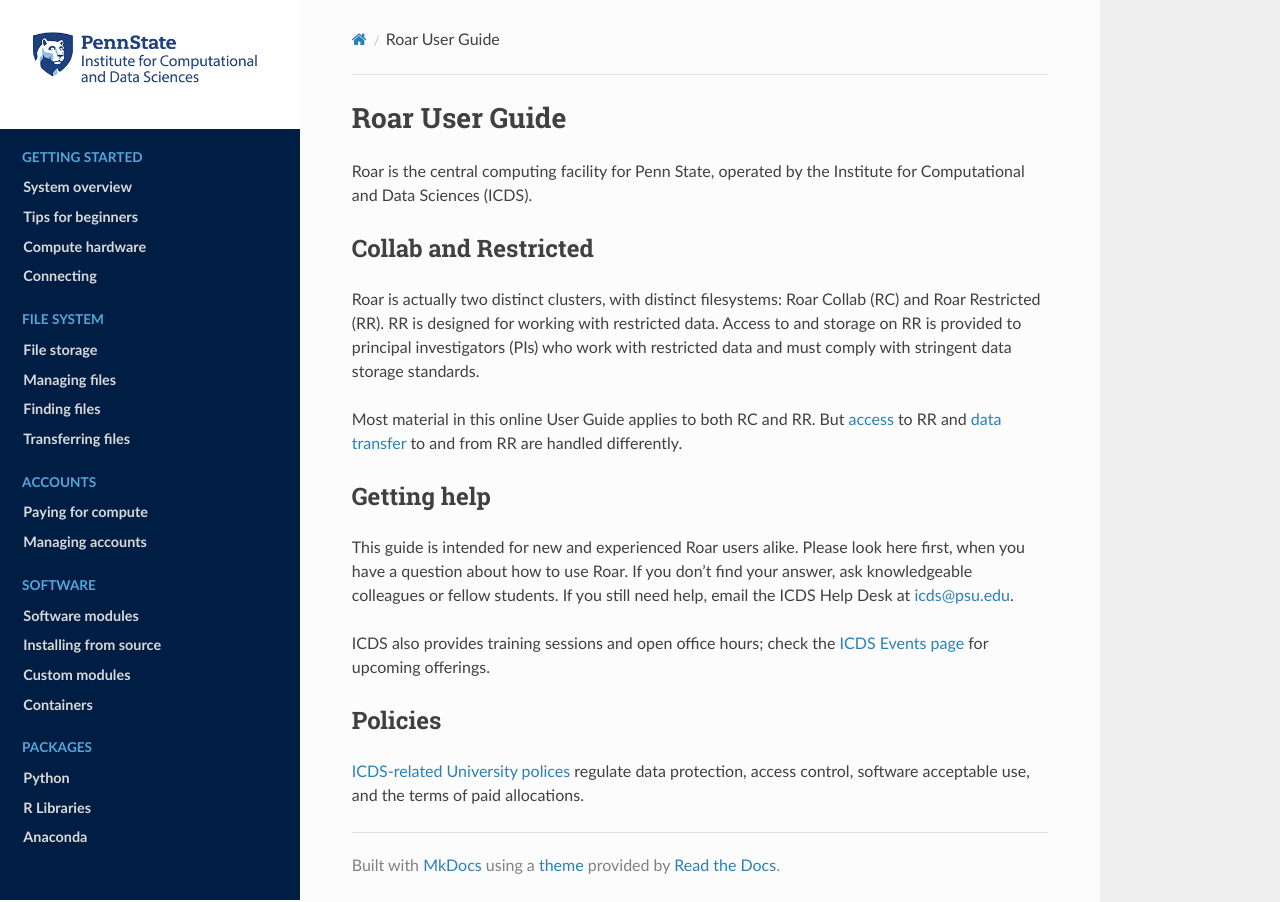
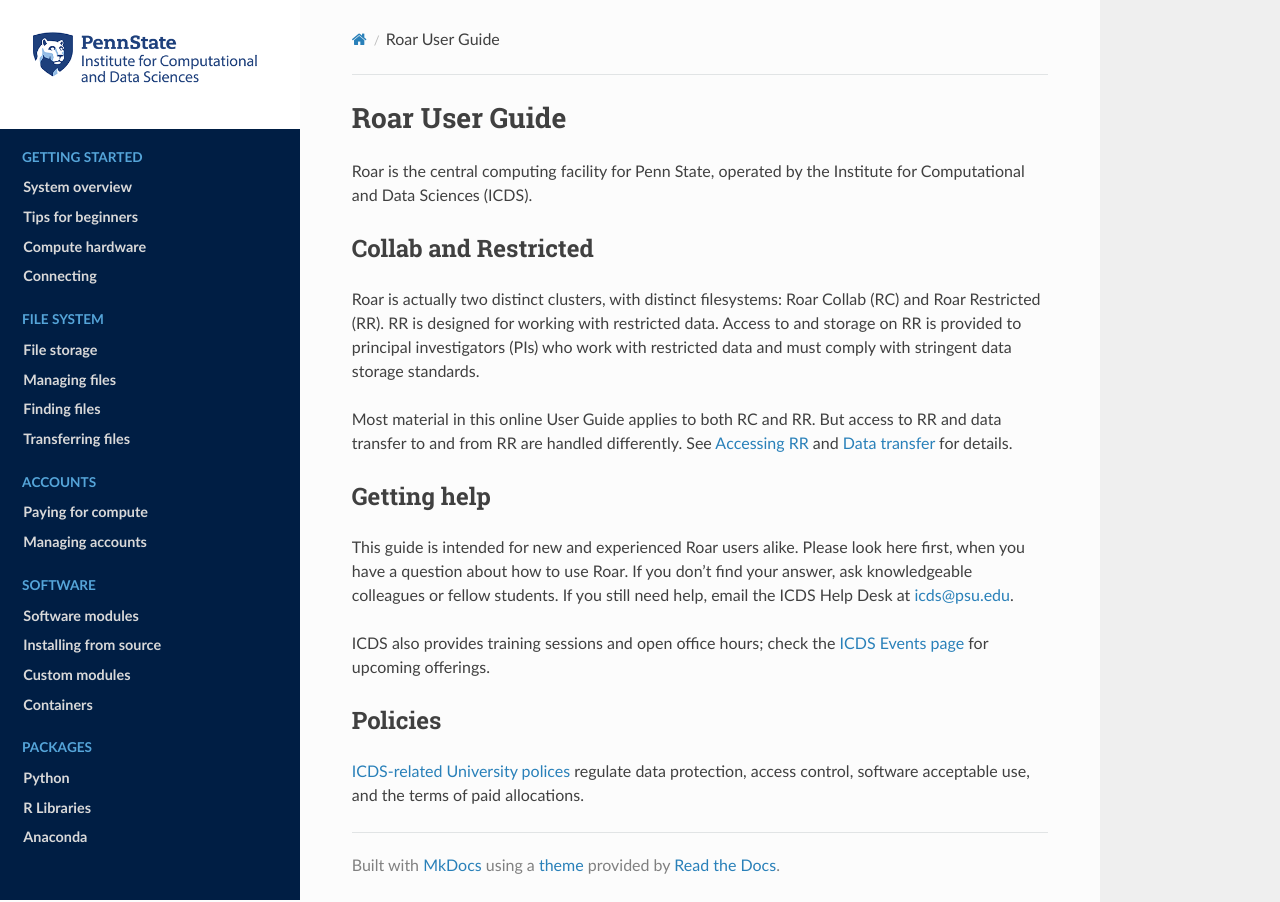
Before and after one commit to stmilne/icds_docs_v2, an MkDocs documentation site: the page built from docs/index.md, in a window 1280 px wide. Built offline with MkDocs 1.6.1, drawn with Linux system fonts in a browser that asks for light colours.

Commit message:
tweaks 2

```diff
--- a/docs/index.md
+++ b/docs/index.md
@@ -13,9 +13,9 @@ to principal investigators (PIs) who work with restricted data
 and must comply with stringent data storage standards.
 
 Most material in this online User Guide applies to both RC and RR.
-But [access](restricted/rr-getting-started.md) to RR
-and [data transfer](restricted/rr-handling-data.md) to and from RR
-are handled differently.
+But access to RR and data transfer to and from RR are handled differently.
+See [Accessing RR](restricted/rr-getting-started.md)
+and [Data transfer](restricted/rr-handling-data.md) for details.
 
 ## Getting help
 
```
